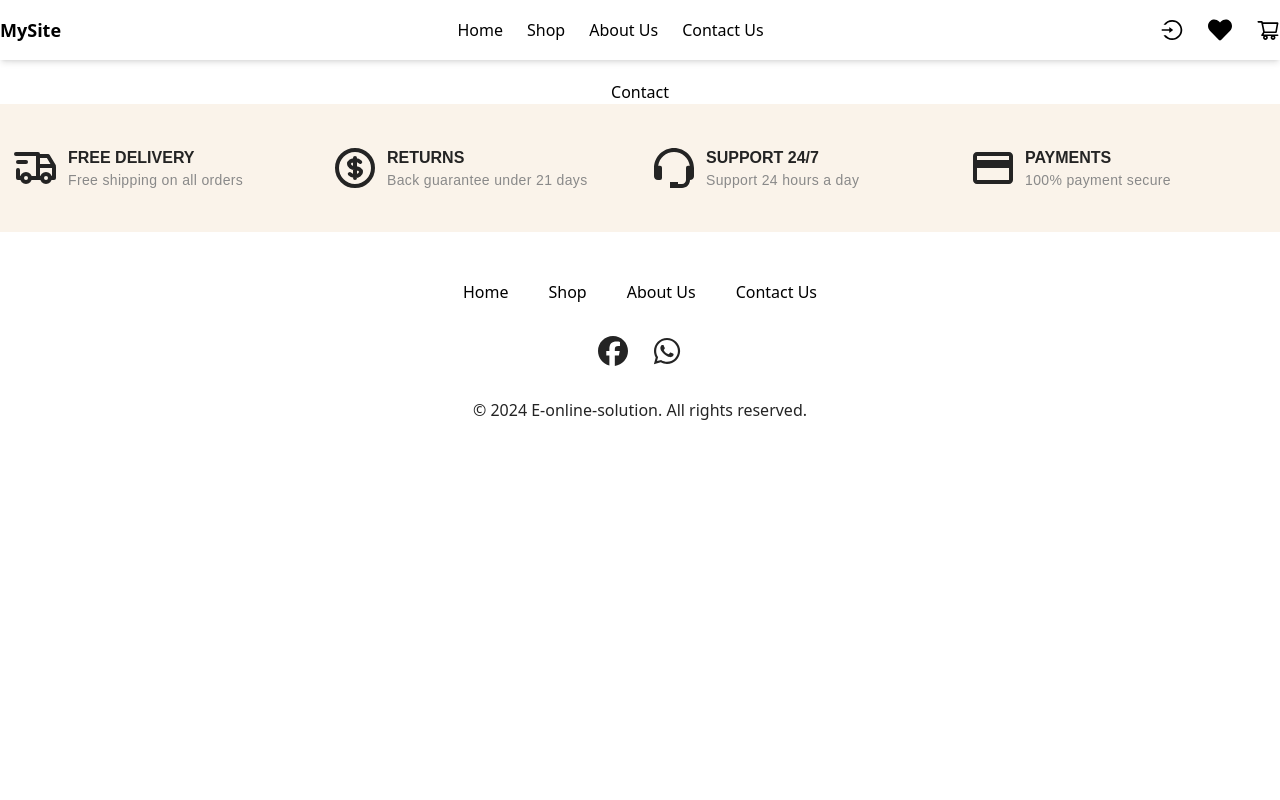
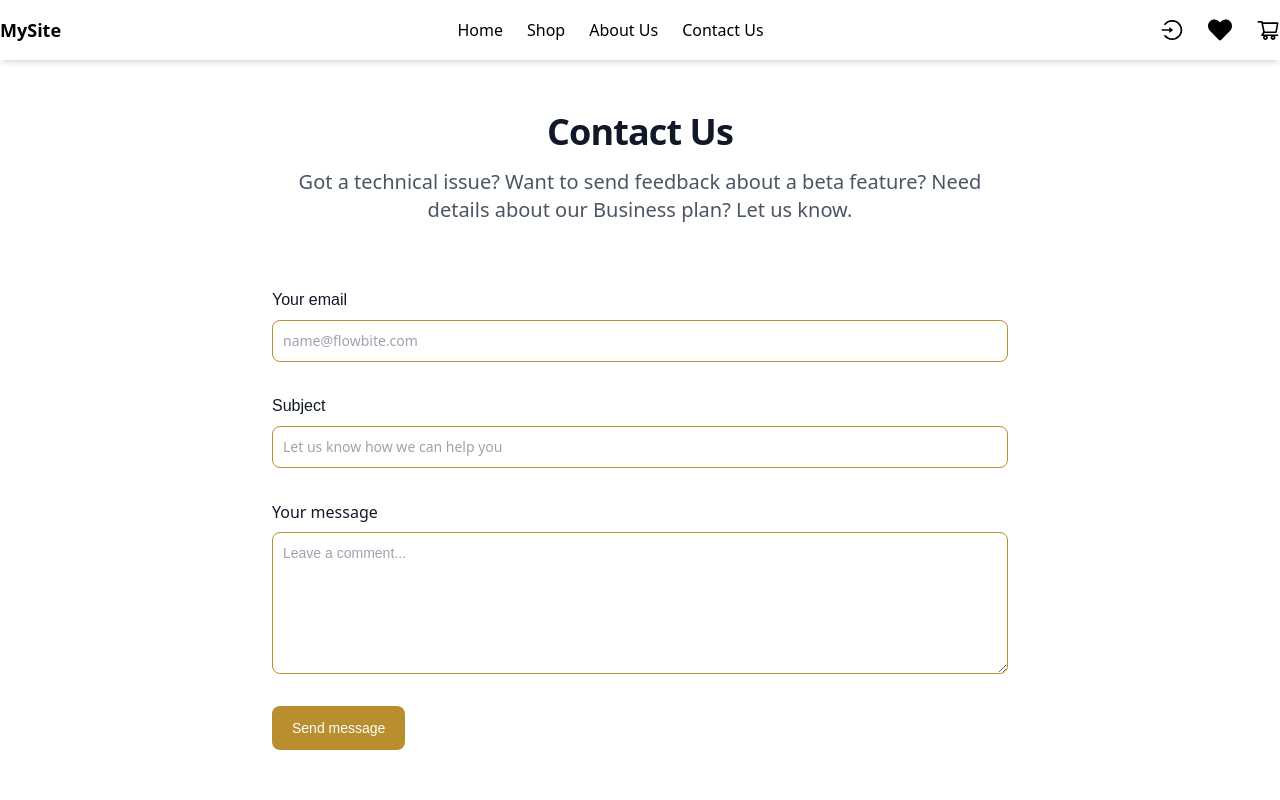
Before and after one commit to arifmohammad02/BechaBikri, a React (Vite) app in the folder frontend/: page /contact in a window 1280 px wide. Shown: the top 800 px of the page. Built offline with nearby package versions, Linux system fonts and the light colour scheme.

Commit message:
products design

```diff
--- a/frontend/src/components/Header.jsx
+++ b/frontend/src/components/Header.jsx
@@ -16,14 +16,14 @@ const Header = () => {
   }
 
   return (
-    <div className="">
-      <div className="py-12">
+    <div className="lg:py-0 py-6">
+      <div className="py-5 lg:py-12">
         <ProductCarousel />
       </div>
       <div className="container mx-auto flex justify-between gap-5">
         <div className="w-full">
           <div className="flex justify-between items-center py-2 md:py-5 px-3 md:px-0 mb-5">
-            <h1 className="text-xl font-bold font-poppins lg:text-[30px] text-[#3A3A3A]">
+            <h1 className="text-[22px]  font-bold font-poppins lg:text-[30px] text-[#3A3A3A]">
               Our Products
             </h1>
             <Link
--- a/frontend/src/pages/Contact.jsx
+++ b/frontend/src/pages/Contact.jsx
@@ -1,9 +1,71 @@
-import React from 'react'
+import React from "react";
 
 const Contact = () => {
   return (
-    <div className='pt-20 text-center'>Contact</div>
-  )
-}
+    <section class="bg-white dark:bg-gray-900">
+      <div class="py-28 lg:py-28 px-4 mx-auto max-w-screen-md">
+        <h2 class="mb-4 text-4xl tracking-tight font-extrabold text-center text-gray-900 dark:text-white">
+          Contact Us
+        </h2>
+        <p class="mb-8 lg:mb-16 font-light text-center text-gray-600 dark:text-gray-400 sm:text-xl">
+          Got a technical issue? Want to send feedback about a beta feature?
+          Need details about our Business plan? Let us know.
+        </p>
+        <form action="#" class="space-y-8">
+          <div>
+            <label
+              for="email"
+              class="block mb-2 text-base font-poppins font-medium text-gray-900 dark:text-gray-300"
+            >
+              Your email
+            </label>
+            <input
+              type="email"
+              id="email"
+              class="  border border-[#B88E2F] outline-none text-gray-900 text-sm rounded-lg  block w-full p-2.5 dark:bg-gray-700 dark:border-gray-600 dark:placeholder-gray-400 "
+              placeholder="name@flowbite.com"
+              required
+            />
+          </div>
+          <div>
+            <label
+              for="subject"
+              class="block mb-2 text-base font-poppins  font-medium text-gray-900 dark:text-gray-300"
+            >
+              Subject
+            </label>
+            <input
+              type="text"
+              id="subject"
+              class="border border-[#B88E2F] outline-none text-gray-900 text-sm rounded-lg  block w-full p-2.5 dark:bg-gray-700 dark:border-gray-600 dark:placeholder-gray-400 "
+              placeholder="Let us know how we can help you"
+              required
+            />
+          </div>
+          <div class="sm:col-span-2">
+            <label
+              for="message"
+              class="block mb-2 text-base font-medium text-gray-900 dark:text-gray-400"
+            >
+              Your message
+            </label>
+            <textarea
+              id="message"
+              rows="6"
+              class="border border-[#B88E2F] font-poppins  outline-none text-gray-900 text-sm rounded-lg  block w-full p-2.5 dark:bg-gray-700 dark:border-gray-600 dark:placeholder-gray-400"
+              placeholder="Leave a comment..."
+            ></textarea>
+          </div>
+          <button
+            type="submit"
+            class="py-3 px-5 font-poppins  text-sm font-medium text-center text-white rounded-lg bg-[#B88E2F] sm:w-fit outline-none"
+          >
+            Send message
+          </button>
+        </form>
+      </div>
+    </section>
+  );
+};
 
-export default Contact
+export default Contact;
--- a/frontend/src/pages/Home.jsx
+++ b/frontend/src/pages/Home.jsx
@@ -10,7 +10,7 @@ const Home = () => {
   const { data, isLoading, isError } = useGetProductsQuery({ keyword });
 
   return (
-    <div className="bg-white min-h-screen h-full">
+    <div className="bg-white min-h-screen h-full ">
       <div className="">
         {!keyword ? <Header /> : null}
         <div className="container mx-auto py-4 px-3 md:px-0 pt-6">
@@ -23,7 +23,7 @@ const Home = () => {
           ) : (
             <>
               <div className="flex justify-between items-center mb-5">
-                <h1 className="mt-[10rem] text-xl font-poppins font-bold lg:text-[30px] text-[#3A3A3A]">
+                <h1 className="mt-[10rem] text-[22px]   font-poppins font-bold lg:text-[30px] text-[#3A3A3A]">
                   Special Products
                 </h1>
 
--- a/frontend/src/pages/Products/ProductCarousel.jsx
+++ b/frontend/src/pages/Products/ProductCarousel.jsx
@@ -1,10 +1,8 @@
-
 import { useNavigate } from "react-router";
 import { useState } from "react";
 import { bannerData } from "../../static";
 import "slick-carousel/slick/slick.css";
 import Slider from "react-slick";
-
 
 const ProductCarousel = () => {
   const navigate = useNavigate();
@@ -90,7 +88,7 @@ const ProductCarousel = () => {
             />
             <div className="absolute top-0 left-0 w-full h-full bg-black/10 pl-2 md:pl-10">
               <div className="container mx-auto flex flex-col justify-center gap-2 md:gap-3 h-full">
-                <p className=" w-24 py-1 bg-red-600 text-white text-xs uppercase text-center font-medium tracking-wide rounded-md  ">
+                <p className=" w-24 py-1 mt-3 bg-red-600 text-white text-xs uppercase text-center font-medium tracking-wide rounded-md  ">
                   {item?.sale}
                 </p>
                 <h2 className="text-xl md:text-5xl max-w-sm md:max-w-xl  font-bold md:leading-[55px] capitalize">
@@ -107,7 +105,7 @@ const ProductCarousel = () => {
                 </p>
                 <button
                   onClick={() => navigate("/shop")}
-                  className="w-24 md:w-44 py-2 md:py-3 bg-black/80  text-white text-xs rounded-md md:text-sm uppercase font-semibold hover:bg-black hoverEffect"
+                  className="w-24 md:w-44 py-2 md:py-3 bg-black/80 font-poppins  text-white text-xs rounded-md md:text-sm uppercase font-semibold hover:bg-black hoverEffect"
                 >
                   Shop Now
                 </button>
--- a/frontend/src/pages/Products/Ratings.jsx
+++ b/frontend/src/pages/Products/Ratings.jsx
@@ -6,7 +6,7 @@ const Ratings = ({ value, text, color = "yellow-400" }) => {
   const emptyStar = 5 - fullStars - halfStars;
 
   return (
-    <div className="flex items-center bg-gray-800 p-3 rounded-lg">
+    <div className="flex items-center bg-[#242424] p-3 rounded-lg">
       {[...Array(fullStars)].map((_, index) => (
         <FaStar
           key={index}
@@ -36,6 +36,4 @@ const Ratings = ({ value, text, color = "yellow-400" }) => {
   );
 };
 
-
-
 export default Ratings;
```
Also changed, not shown: frontend/src/pages/Products/ProductCard.jsx (+14 -10 lines), frontend/src/pages/Products/ProductDetails.jsx (+35 -28 lines), frontend/src/pages/Products/ProductTabs.jsx (+10 -8 lines), frontend/src/pages/Shop.jsx (+11 -12 lines).
